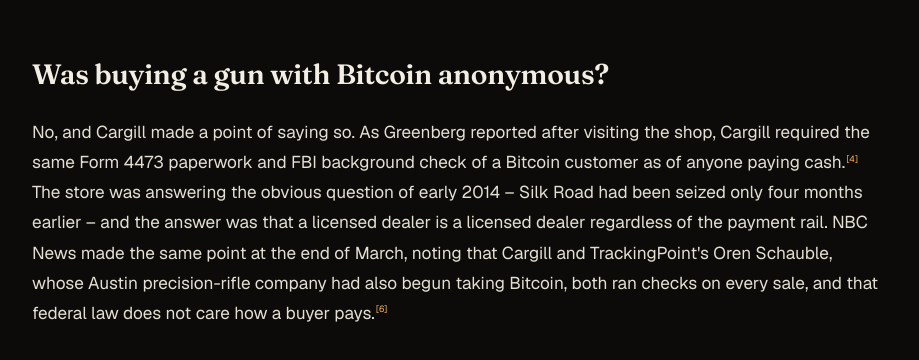
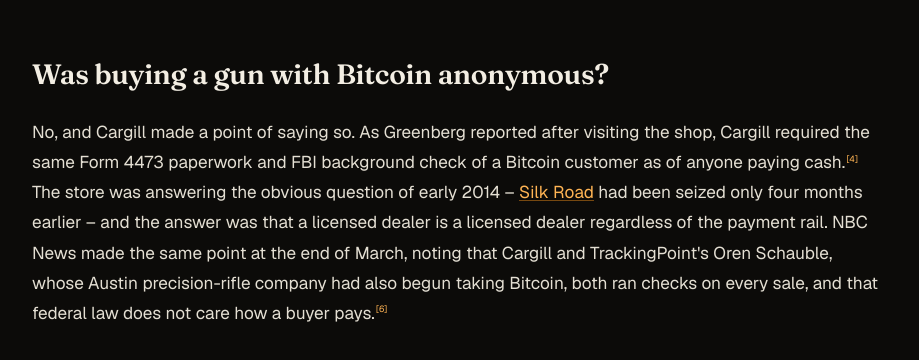
Before and after one commit to subtlyart/TexasBitcoin, a Next.js app: page /central-texas-gun-works-bitcoin in a window 1280 px wide. Shown: the part 3705-4065 px from the top of the page, without its empty margins (180-1099 px from the left). Built offline with nearby package versions, Linux system fonts and the light colour scheme.

Commit message:
[verified] content: link the gun-works seizure sentence to Ulbricht
The early-2014 anonymity answer already named the Silk Road seizure.
It now points at the page that holds that record.

```diff
--- a/src/app/central-texas-gun-works-bitcoin/page.tsx
+++ b/src/app/central-texas-gun-works-bitcoin/page.tsx
@@ -399,8 +399,10 @@ export default function CentralTexasGunWorksBitcoinPage() {
             after visiting the shop, Cargill required the same Form 4473
             paperwork and FBI background check of a Bitcoin customer as of
             anyone paying cash.<C n={4} /> The store was answering the obvious
-            question of early 2014 – Silk Road had been seized only four
-            months earlier – and the answer was that a licensed dealer is a
+            question of early 2014 –{" "}
+            <Link href="/ross-ulbricht-silk-road-bitcoin">Silk Road</Link> had
+            been seized only four months earlier – and the answer was that a
+            licensed dealer is a
             licensed dealer regardless of the payment rail. NBC News made the
             same point at the end of March, noting that Cargill and
             TrackingPoint&apos;s Oren Schauble, whose Austin precision-rifle
--- a/src/app/sitemap.ts
+++ b/src/app/sitemap.ts
@@ -56,7 +56,7 @@ export default function sitemap(): MetadataRoute.Sitemap {
     { path: "/texas-blockchain-council", priority: 0.8, changeFrequency: "monthly" as const, lastMod: "2026-09-30" },
     { path: "/satoshi-nakamoto-institute", priority: 0.8, changeFrequency: "monthly" as const, lastMod: "2026-10-27" },
     { path: "/pierre-rochard-bitcoin", priority: 0.8, changeFrequency: "monthly" as const, lastMod: "2026-10-27" },
-    { path: "/central-texas-gun-works-bitcoin", priority: 0.7, changeFrequency: "monthly" as const, lastMod: "2026-09-05" },
+    { path: "/central-texas-gun-works-bitcoin", priority: 0.7, changeFrequency: "monthly" as const, lastMod: "2026-11-14" },
     { path: "/early-bitcoin-merchants-texas", priority: 0.7, changeFrequency: "monthly" as const, lastMod: "2026-09-05" },
     { path: "/texas-bitcoin-bills-that-died", priority: 0.7, changeFrequency: "monthly" as const, lastMod: "2026-09-01" },
     { path: "/invest-in-texas-bitcoin", priority: 0.7, changeFrequency: "monthly" as const, lastMod: "2026-08-30" },
```
